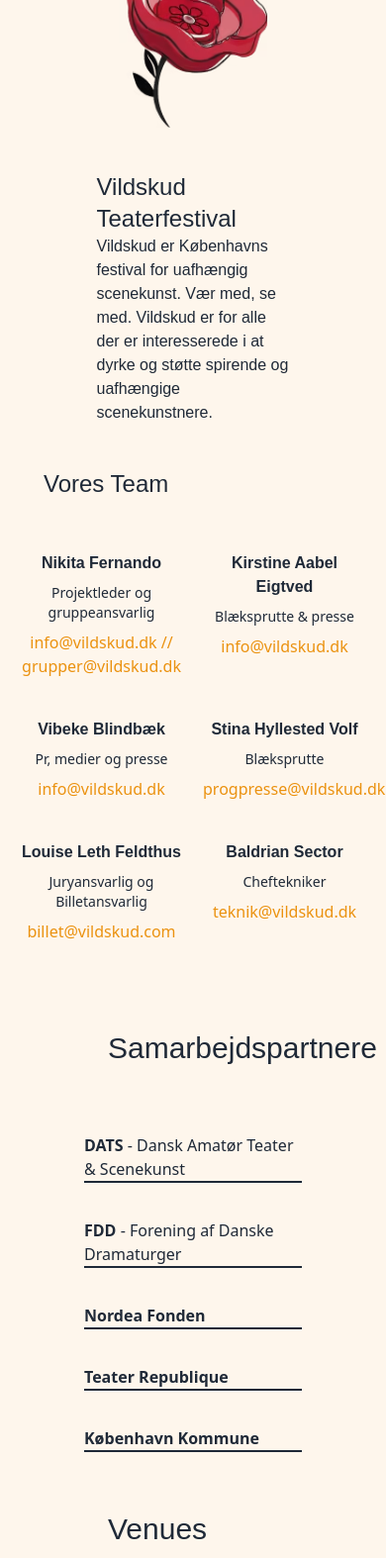
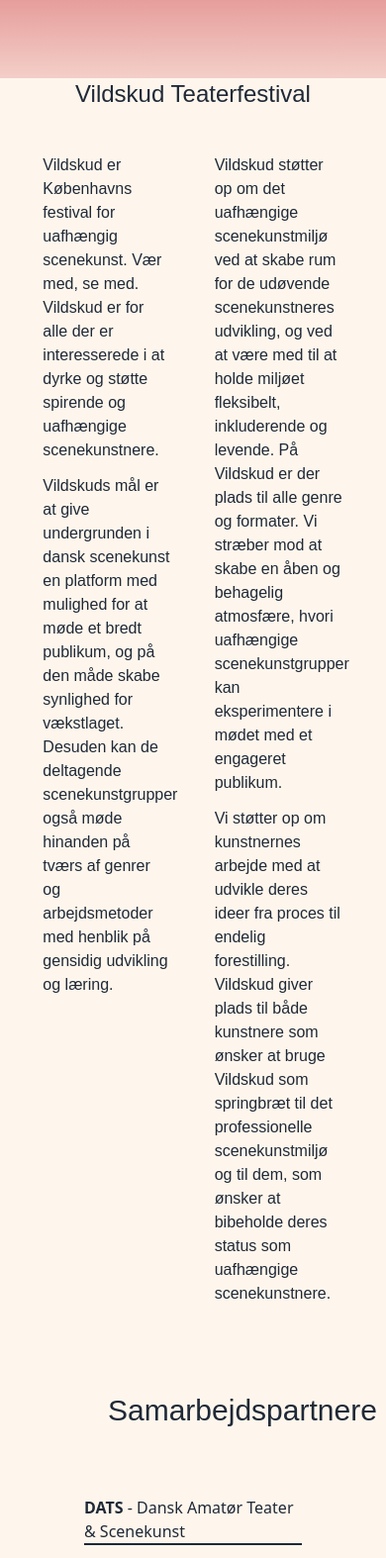
Before and after one commit to lauramoerk/Vildskud, a website built with Vite: page src/omos.html in a window 390 px wide. Shown: the part 257-1831 px from the top of the page at 99% size. Built offline with nearby package versions, Linux system fonts and the light colour scheme.

Commit message:
om os rettelser

```diff
--- a/src/omos.html
+++ b/src/omos.html
@@ -134,124 +134,58 @@
         </div>
       </div>
     </header>
-    <h1 class="flex justify-center pt-11 font-custard text-4xl md:text-7xl">
-      Om Vildskud
-    </h1>
-    <div>
+    <div class="relative h-64 overflow-hidden md:h-96">
+      <h1
+        class="hero-text absolute text-center font-custard text-6xl text-bgcolor md:text-9xl"
+      >
+        Om os
+      </h1>
+      <div class="h-80 bg-gradient-to-t from-bgcolor to-accentcolor"></div>
+    </div>
+    <div >
+      <h2
+          class="self-center flex justify-center pb-11 w-full font-custard text-2xl sm:text-4xl md:pl-8 md:text-5xl"
+        >
+          Vildskud Teaterfestival
+        </h2>
       <div
-        class="flex flex-col items-center justify-center pt-8 sm:mx-11 sm:flex-row sm:gap-5 md:justify-evenly"
+        class="flex flex-col items-center justify-center sm:mx-11 sm:flex-row sm:gap-5 md:justify-evenly"
       >
-        <div class="flex w-56 justify-center self-center sm:w-96 md:w-1/2">
-          <picture>
-            <source
-              class="max-w-[150px]"
-              srcset="img/avif/blomst.avif"
-              type="image/avif"
-            />
-            <img
-              class="max-w-[150px]"
-              src="img/webp/blomst.webp"
-              alt="blomst"
-            />
-          </picture>
-        </div>
-        <div class="flex w-1/2 flex-col items-center justify-center">
-          <h2
-            class="self-start pt-11 font-custard text-2xl sm:text-4xl md:pl-8 md:text-5xl"
-          >
-            Vildskud Teaterfestival
-          </h2>
-          <p class="font-urbanist md:mx-8">
-            Vildskud er Københavns festival for uafhængig scenekunst. Vær med,
-            se med. Vildskud er for alle der er interesserede i at dyrke og
-            støtte spirende og uafhængige scenekunstnere.
-          </p>
-        </div>
-      </div>
-      <div>
-        <h2
-          class="mx-11 self-start pt-11 pb-8 font-custard text-2xl sm:text-4xl md:pl-11 md:text-5xl"
-        >
-          Vores Team
-        </h2>
-        <div class="mx-5 grid grid-cols-2 gap-5 sm:grid-cols-3 md:grid-cols-3">
-          <div>
-            <div class="flex justify-center"></div>
-            <div class="md:mx-11">
-              <h3 class="pt-5 pb-2 text-center font-urbanist font-bold">
-                Nikita Fernando
-              </h3>
-              <p class="pb-2 text-center text-sm">
-                Projektleder og gruppeansvarlig
+          <div class="flex justify-evenly">
+            <div class="w-1/3">
+              <p class="pb-3 font-urbanist md:mx-8">
+                Vildskud er Københavns festival for uafhængig scenekunst. Vær
+                med, se med. Vildskud er for alle der er interesserede i at
+                dyrke og støtte spirende og uafhængige scenekunstnere.
               </p>
-              <p class="text-2xs text-center text-primarycolor">
-                info@vildskud.dk // grupper@vildskud.dk
+              <p class="font-urbanist md:mx-8">
+                Vildskuds mål er at give undergrunden i dansk scenekunst en
+                platform med mulighed for at møde et bredt publikum, og på den
+                måde skabe synlighed for vækstlaget. Desuden kan de deltagende
+                scenekunstgrupper også møde hinanden på tværs af genrer og
+                arbejdsmetoder med henblik på gensidig udvikling og læring.
+              </p>
+            </div>
+            <div class="w-1/3">
+              <p class="font-urbanist md:mx-8 pb-3">
+                Vildskud støtter op om det uafhængige scenekunstmiljø ved at
+                skabe rum for de udøvende scenekunstneres udvikling, og ved at
+                være med til at holde miljøet fleksibelt, inkluderende og
+                levende. På Vildskud er der plads til alle genre og formater. Vi
+                stræber mod at skabe en åben og behagelig atmosfære, hvori
+                uafhængige scenekunstgrupper kan eksperimentere i mødet med et
+                engageret publikum.
+              </p>
+              <p class="font-urbanist md:mx-8">
+                Vi støtter op om kunstnernes arbejde med at udvikle deres ideer
+                fra proces til endelig forestilling. Vildskud giver plads til
+                både kunstnere som ønsker at bruge Vildskud som springbræt til
+                det professionelle scenekunstmiljø og til dem, som ønsker at
+                bibeholde deres status som uafhængige scenekunstnere.
               </p>
             </div>
           </div>
-          <div>
-            <div class="flex justify-center"></div>
-            <div class="md:mx-11">
-              <h3 class="pt-5 pb-2 text-center font-urbanist font-bold">
-                Kirstine Aabel Eigtved
-              </h3>
-              <p class="pb-2 text-center text-sm">Blæksprutte & presse</p>
-              <p class="text-2xs text-center text-primarycolor">
-                info@vildskud.dk
-              </p>
-            </div>
-          </div>
-          <div>
-            <div class="flex justify-center"></div>
-            <div class="md:mx-11">
-              <h3 class="pt-5 pb-2 text-center font-urbanist font-bold">
-                Vibeke Blindbæk
-              </h3>
-              <p class="pb-2 text-center text-sm">Pr, medier og presse</p>
-              <p class="text-2xs text-center text-primarycolor">
-                info@vildskud.dk
-              </p>
-            </div>
-          </div>
-          <div>
-            <div class="flex justify-center"></div>
-            <div class="md:mx-11">
-              <h3 class="pt-5 pb-2 text-center font-urbanist font-bold">
-                Stina Hyllested Volf
-              </h3>
-              <p class="pb-2 text-center text-sm">Blæksprutte</p>
-              <p class="text-2xs text-center text-primarycolor">
-                progpresse@vildskud.dk
-              </p>
-            </div>
-          </div>
-          <div>
-            <div class="flex justify-center"></div>
-            <div class="md:mx-11">
-              <h3 class="pt-5 pb-2 text-center font-urbanist font-bold">
-                Louise Leth Feldthus
-              </h3>
-              <p class="pb-2 text-center text-sm">
-                Juryansvarlig og Billetansvarlig
-              </p>
-              <p class="text-2xs text-center text-primarycolor">
-                billet@vildskud.com
-              </p>
-            </div>
-          </div>
-          <div>
-            <div class="flex justify-center"></div>
-            <div class="md:mx-11">
-              <h3 class="pt-5 pb-2 text-center font-urbanist font-bold">
-                Baldrian Sector
-              </h3>
-              <p class="pb-2 text-center text-sm">Cheftekniker</p>
-              <p class="text-2xs text-center text-primarycolor">
-                teknik@vildskud.dk
-              </p>
-            </div>
-          </div>
-        </div>
+
       </div>
     </div>
     <div
@@ -264,24 +198,30 @@
           Samarbejdspartnere
         </h2>
         <ul>
-          <li class="my-4 pt-5 border-b-2 mx-5">
+          <li class="my-4 mx-5 border-b-2 pt-5">
             <a href="https://www.dats.dk/"
-              ><span class="font-bold">DATS</span> - Dansk Amatør Teater & Scenekunst</a
+              ><span class="font-bold">DATS</span> - Dansk Amatør Teater &
+              Scenekunst</a
             >
           </li>
-          <li class="my-4 pt-5 border-b-2 mx-5">
+          <li class="my-4 mx-5 border-b-2 pt-5">
             <a href="https://www.dramaturgerne.dk/"
-              ><span class="font-bold">FDD</span> - Forening af Danske Dramaturger</a
+              ><span class="font-bold">FDD</span> - Forening af Danske
+              Dramaturger</a
             >
           </li>
-          <li class="my-4 pt-5 border-b-2 font-bold mx-5"><a href="https://nordeafonden.dk/">Nordea Fonden</a></li>
-          <li class="my-4 pt-5 border-b-2 mx-5 font-bold">
+          <li class="my-4 mx-5 border-b-2 pt-5 font-bold">
+            <a href="https://nordeafonden.dk/">Nordea Fonden</a>
+          </li>
+          <li class="my-4 mx-5 border-b-2 pt-5 font-bold">
             <a
               href="https://www.osterbroteater.dk/teater-republique/?gclid=CjwKCAjw7p6aBhBiEiwA83fGurVnByCO9lU2lxPkNvPF5cUrEj155YEfrL-k7wM7hwjGHV-WrAK7TRoCjJ4QAvD_BwE"
               >Teater Republique</a
             >
           </li>
-          <li class="my-4 pt-5 border-b-2 font-bold mx-5"><a href="https://www.kk.dk/">København Kommune</a></li>
+          <li class="my-4 mx-5 border-b-2 pt-5 font-bold">
+            <a href="https://www.kk.dk/">København Kommune</a>
+          </li>
         </ul>
       </div>
       <div class="w-2/3 md:w-1/3">
@@ -352,7 +292,7 @@
           </p>
           <p class="pb-2">
             Hvis du er på udkig efter en bestemt person/rolle i teamet, kan du
-            også tage et kig på vores “teamet bag” side.
+            også tage et kig på vores team længere nede på siden.
           </p>
         </div>
       </div>
@@ -437,6 +377,91 @@
         </button>
       </div>
     </div>
+    <div class="pb-20">
+      <h2
+        class="mx-11 self-start pt-5 pb-8 font-custard text-2xl sm:text-4xl md:pl-11 md:text-5xl"
+      >
+        Vores Team
+      </h2>
+      <div class="mx-5 grid grid-cols-2 gap-5 sm:grid-cols-3 md:grid-cols-4">
+        <div>
+          <div class="flex justify-center"></div>
+          <div class="md:mx-11">
+            <h3 class="pt-5 pb-2 text-center font-urbanist font-bold">
+              Nikita Fernando
+            </h3>
+            <p class="pb-2 text-center text-sm">
+              Projektleder og gruppeansvarlig
+            </p>
+            <p class="text-2xs text-center text-primarycolor">
+              info@vildskud.dk // grupper@vildskud.dk
+            </p>
+          </div>
+        </div>
+        <div>
+          <div class="flex justify-center"></div>
+          <div class="md:mx-11">
+            <h3 class="pt-5 pb-2 text-center font-urbanist font-bold">
+              Kirstine Aabel Eigtved
+            </h3>
+            <p class="pb-2 text-center text-sm">Blæksprutte & presse</p>
+            <p class="text-2xs text-center text-primarycolor">
+              info@vildskud.dk
+            </p>
+          </div>
+        </div>
+        <div>
+          <div class="flex justify-center"></div>
+          <div class="md:mx-11">
+            <h3 class="pt-5 pb-2 text-center font-urbanist font-bold">
+              Vibeke Blindbæk
+            </h3>
+            <p class="pb-2 text-center text-sm">Pr, medier og presse</p>
+            <p class="text-2xs text-center text-primarycolor">
+              info@vildskud.dk
+            </p>
+          </div>
+        </div>
+        <div>
+          <div class="flex justify-center"></div>
+          <div class="md:mx-11">
+            <h3 class="pt-5 pb-2 text-center font-urbanist font-bold">
+              Stina Hyllested Volf
+            </h3>
+            <p class="pb-2 text-center text-sm">Blæksprutte</p>
+            <p class="text-2xs text-center text-primarycolor">
+              progpresse@vildskud.dk
+            </p>
+          </div>
+        </div>
+        <div>
+          <div class="flex justify-center"></div>
+          <div class="md:mx-11">
+            <h3 class="pt-5 pb-2 text-center font-urbanist font-bold">
+              Louise Leth Feldthus
+            </h3>
+            <p class="pb-2 text-center text-sm">
+              Juryansvarlig og Billetansvarlig
+            </p>
+            <p class="text-2xs text-center text-primarycolor">
+              billet@vildskud.com
+            </p>
+          </div>
+        </div>
+        <div>
+          <div class="flex justify-center"></div>
+          <div class="md:mx-11">
+            <h3 class="pt-5 pb-2 text-center font-urbanist font-bold">
+              Baldrian Sector
+            </h3>
+            <p class="pb-2 text-center text-sm">Cheftekniker</p>
+            <p class="text-2xs text-center text-primarycolor">
+              teknik@vildskud.dk
+            </p>
+          </div>
+        </div>
+      </div>
+    </div>
 
     <footer class="footer bg-navcolor p-10">
       <div>
```
